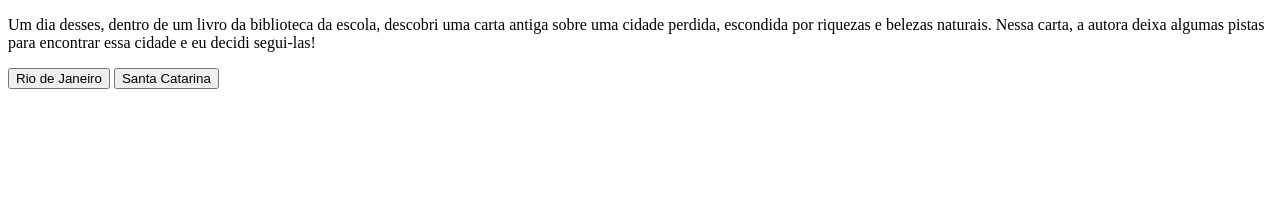
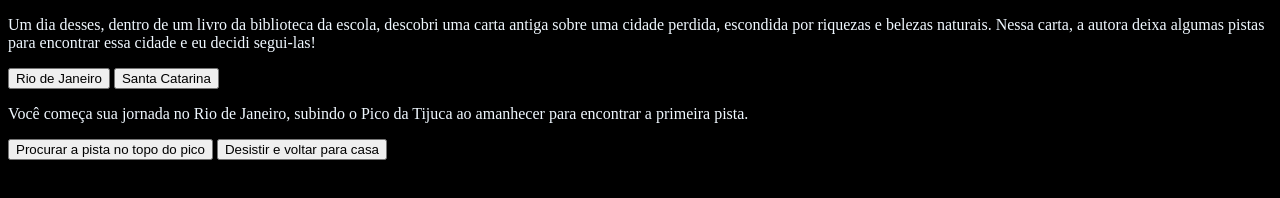
Before and after one commit to Nathaliasantosproenca-clt/HTML-CSS-e-JavaScrpt, a plain HTML site: page index.html in a window 1280 px wide. Drawn offline with Linux system fonts and the light colour scheme.

Commit message:
Add files via upload

```diff
--- a/index.html
+++ b/index.html
@@ -1,6 +1,10 @@
 <!DOCTYPE html>
 <html lang="pt-BR">
 <head>
+    <link rel="stylesheet" href="style.css">
+    <link rel="preconnect" href="https://fonts.googleapis.com">
+<link rel="preconnect" href="https://fonts.gstatic.com" crossorigin>
+<link href="https://fonts.googleapis.com/css2?family=Dancing+Script:wght@400..700&display=swap" rel="stylesheet">
     <meta charset="UTF-8">
     <meta http-equiv="X-UA-Compatible" content="IE=edge">
     <meta name="viewport" content="width=device-width, initial-scale=1.0">
@@ -11,8 +15,15 @@
 <div>
     <p>Um dia desses, dentro de um livro da biblioteca da escola, descobri uma carta antiga sobre uma cidade perdida, escondida por riquezas e belezas naturais. Nessa carta, a autora deixa algumas pistas para encontrar essa cidade e eu decidi segui-las!</p>
 </div>
-<button class="btn-proximo" data-proximo="1">Rio de Janeiro</button>
-<button class="btn-proximo" data-proximo="2">Santa Catarina</button>
+    <button class="btn-proximo" data-proximo="1">Rio de Janeiro</button>
+    <button class="btn-proximo" data-proximo="2">Santa Catarina</button>
+  <div>
+  </div class="Passo" id="Passo-1">
+    <p>Você começa sua jornada no Rio de Janeiro, subindo o Pico da Tijuca ao amanhecer para encontrar a primeira pista.</p>
+    <button class="btn-proximo" data-proximo="3">Procurar a pista no topo do pico</button>
+    <button class="btn-proximo"data-proximo="4">Desistir e voltar para casa</button>
+
+
 </main>
 </body>
 </html>
--- a/style.css
+++ b/style.css
@@ -0,0 +1,6 @@
+body{
+    background-color: black;
+}
+p{
+    color: aliceblue;
+}
```
